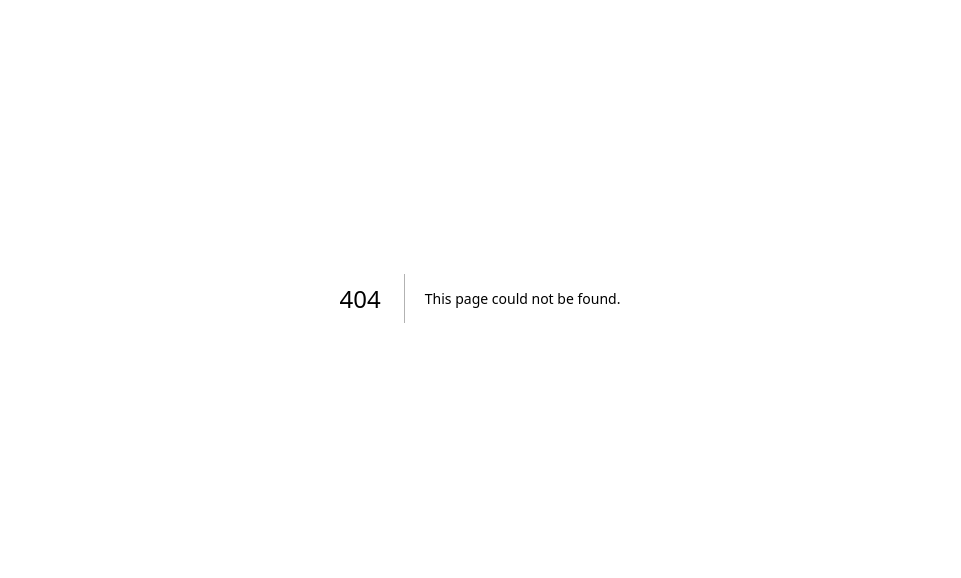
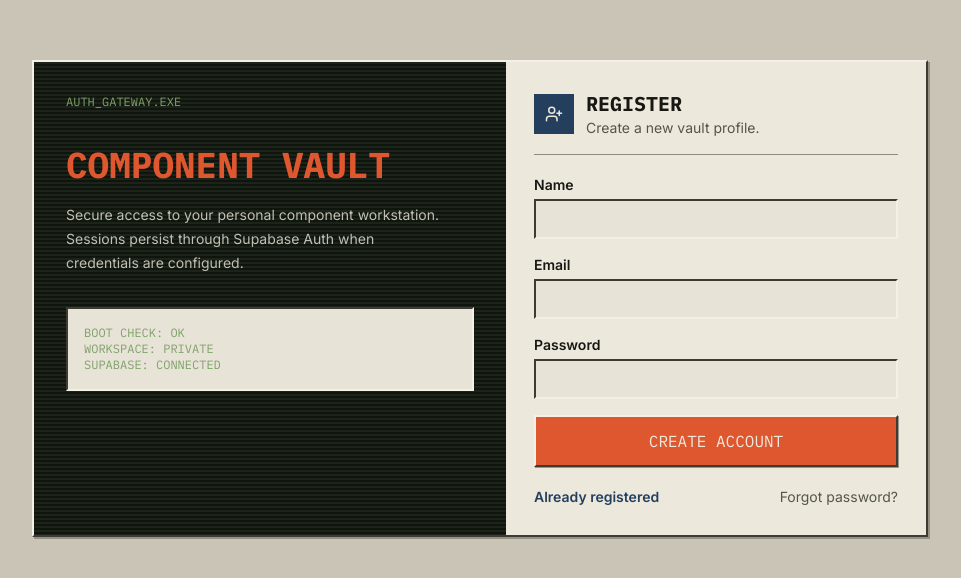
Before and after one commit to WessYu/component-vault, a Next.js app: page /register in a window 1280 px wide. Before the commit this address had no page. Shown: the part 102-680 px from the top of the page, without its empty margins (160-1121 px from the left). Built offline with nearby package versions, Linux system fonts and the light colour scheme; no server answers.

Commit message:
feat: add Supabase-ready auth flows

```diff
--- /dev/null
+++ b/src/app/login/page.tsx
@@ -0,0 +1,5 @@
+import { AuthForm } from "@/features/auth/auth-form";
+
+export default function LoginPage() {
+  return <AuthForm mode="login" />;
+}
--- /dev/null
+++ b/src/app/register/page.tsx
@@ -0,0 +1,5 @@
+import { AuthForm } from "@/features/auth/auth-form";
+
+export default function RegisterPage() {
+  return <AuthForm mode="register" />;
+}
--- /dev/null
+++ b/src/app/vault/layout.tsx
@@ -0,0 +1,5 @@
+import { ProtectedVault } from "@/features/auth/protected-vault";
+
+export default function VaultLayout({ children }: { children: React.ReactNode }) {
+  return <ProtectedVault>{children}</ProtectedVault>;
+}
--- /dev/null
+++ b/src/features/auth/auth-form.tsx
@@ -0,0 +1,133 @@
+"use client";
+
+import Link from "next/link";
+import { useRouter } from "next/navigation";
+import { zodResolver } from "@hookform/resolvers/zod";
+import { AlertTriangle, LogIn, UserPlus } from "lucide-react";
+import { useForm } from "react-hook-form";
+import { useState } from "react";
+import { getSupabaseBrowserClient, isSupabaseConfigured } from "@/lib/supabase";
+import { loginSchema, registerSchema, type LoginInput, type RegisterInput } from "./auth-schema";
+
+type AuthFormProps = {
+  mode: "login" | "register";
+};
+
+export function AuthForm({ mode }: AuthFormProps) {
+  const router = useRouter();
+  const [message, setMessage] = useState<string | null>(null);
+  const schema = mode === "login" ? loginSchema : registerSchema;
+  const form = useForm<LoginInput | RegisterInput>({
+    resolver: zodResolver(schema),
+    defaultValues:
+      mode === "login"
+        ? { email: "demo@componentvault.dev", password: "vault-demo" }
+        : { name: "", email: "", password: "" },
+  });
+
+  async function onSubmit(values: LoginInput | RegisterInput) {
+    setMessage(null);
+    const supabase = getSupabaseBrowserClient();
+
+    if (supabase) {
+      const result =
+        mode === "login"
+          ? await supabase.auth.signInWithPassword(values)
+          : await supabase.auth.signUp({
+              email: values.email,
+              password: values.password,
+              options: { data: { name: "name" in values ? values.name : "" } },
+            });
+
+      if (result.error) {
+        setMessage(result.error.message);
+        return;
+      }
+    } else {
+      window.localStorage.setItem(
+        "component-vault-demo-session",
+        JSON.stringify({
+          email: values.email,
+          name: "name" in values ? values.name : "Demo Operator",
+          createdAt: new Date().toISOString(),
+        }),
+      );
+    }
+
+    router.push("/vault");
+  }
+
+  const Icon = mode === "login" ? LogIn : UserPlus;
+
+  return (
+    <main className="min-h-dvh bg-background p-3 text-text-primary md:p-6">
+      <section className="mx-auto grid min-h-[calc(100dvh-48px)] max-w-5xl place-items-center">
+        <div className="retro-panel grid w-full max-w-4xl overflow-hidden md:grid-cols-[1fr_420px]">
+          <div className="scanline bg-terminal p-6 text-surface-light md:p-8">
+            <div className="font-tech text-xs text-green">AUTH_GATEWAY.EXE</div>
+            <h1 className="mt-8 font-tech text-4xl font-bold uppercase leading-tight text-orange">Component Vault</h1>
+            <p className="mt-4 max-w-sm text-sm leading-6 text-surface-light/80">
+              Secure access to your personal component workstation. Sessions persist through Supabase Auth when credentials are configured.
+            </p>
+            <div className="mt-8 retro-panel-inset border-green/60 bg-terminal/80 p-4 font-tech text-xs text-green">
+              <p>BOOT CHECK: OK</p>
+              <p>WORKSPACE: PRIVATE</p>
+              <p>SUPABASE: {isSupabaseConfigured ? "CONNECTED" : "DEMO FALLBACK"}</p>
+            </div>
+          </div>
+
+          <form onSubmit={form.handleSubmit(onSubmit)} className="bg-surface-light p-5 md:p-7">
+            <div className="mb-5 flex items-center gap-3 border-b border-surface-dark pb-4">
+              <span className="grid size-10 place-items-center bg-navy text-surface-light">
+                <Icon size={18} aria-hidden />
+              </span>
+              <div>
+                <h2 className="font-tech text-xl font-bold uppercase">{mode === "login" ? "LOGIN" : "REGISTER"}</h2>
+                <p className="text-sm text-text-secondary">{mode === "login" ? "Open your vault session." : "Create a new vault profile."}</p>
+              </div>
+            </div>
+
+            {mode === "register" ? (
+              <label className="mb-4 block text-sm font-semibold">
+                Name
+                <input className="retro-panel-inset mt-1 w-full bg-surface-light px-3 py-2" {...form.register("name" as keyof RegisterInput)} />
+                {"name" in form.formState.errors ? <span className="mt-1 block text-xs text-danger">{form.formState.errors.name?.message}</span> : null}
+              </label>
+            ) : null}
+
+            <label className="mb-4 block text-sm font-semibold">
+              Email
+              <input className="retro-panel-inset mt-1 w-full bg-surface-light px-3 py-2" type="email" {...form.register("email")} />
+              <span className="mt-1 block text-xs text-danger">{form.formState.errors.email?.message}</span>
+            </label>
+
+            <label className="mb-4 block text-sm font-semibold">
+              Password
+              <input className="retro-panel-inset mt-1 w-full bg-surface-light px-3 py-2" type="password" {...form.register("password")} />
+              <span className="mt-1 block text-xs text-danger">{form.formState.errors.password?.message}</span>
+            </label>
+
+            {message ? (
+              <p className="mb-4 flex items-center gap-2 border border-danger bg-danger/10 px-3 py-2 text-sm text-danger">
+                <AlertTriangle size={16} aria-hidden /> {message}
+              </p>
+            ) : null}
+
+            <button disabled={form.formState.isSubmitting} className="pressable w-full bg-orange px-4 py-3 font-tech text-sm font-bold uppercase text-surface-light">
+              {form.formState.isSubmitting ? "Checking..." : mode === "login" ? "Enter the Vault" : "Create Account"}
+            </button>
+
+            <div className="mt-5 flex items-center justify-between text-sm">
+              <Link className="font-semibold text-navy hover:underline" href={mode === "login" ? "/register" : "/login"}>
+                {mode === "login" ? "Create account" : "Already registered"}
+              </Link>
+              <button type="button" className="text-text-secondary hover:text-navy" onClick={() => setMessage("Password reset link would be sent by Supabase Auth when configured.")}>
+                Forgot password?
+              </button>
+            </div>
+          </form>
+        </div>
+      </section>
+    </main>
+  );
+}
--- /dev/null
+++ b/src/features/auth/auth-schema.ts
@@ -0,0 +1,13 @@
+import { z } from "zod";
+
+export const loginSchema = z.object({
+  email: z.email("Enter a valid email address."),
+  password: z.string().min(6, "Password must have at least 6 characters."),
+});
+
+export const registerSchema = loginSchema.extend({
+  name: z.string().min(2, "Name must have at least 2 characters."),
+});
+
+export type LoginInput = z.infer<typeof loginSchema>;
+export type RegisterInput = z.infer<typeof registerSchema>;
--- /dev/null
+++ b/src/features/auth/protected-vault.tsx
@@ -0,0 +1,44 @@
+"use client";
+
+import { useRouter } from "next/navigation";
+import { useEffect, useState } from "react";
+import { getSupabaseBrowserClient, isSupabaseConfigured } from "@/lib/supabase";
+
+export function ProtectedVault({ children }: { children: React.ReactNode }) {
+  const router = useRouter();
+  const [ready, setReady] = useState(!isSupabaseConfigured);
+
+  useEffect(() => {
+    let mounted = true;
+    async function checkSession() {
+      if (!isSupabaseConfigured) {
+        setReady(true);
+        return;
+      }
+
+      const supabase = getSupabaseBrowserClient();
+      const { data } = await supabase!.auth.getSession();
+      if (!mounted) return;
+      if (!data.session) {
+        router.replace("/login");
+        return;
+      }
+      setReady(true);
+    }
+
+    checkSession();
+    return () => {
+      mounted = false;
+    };
+  }, [router]);
+
+  if (!ready) {
+    return (
+      <main className="grid min-h-dvh place-items-center bg-background p-4">
+        <div className="retro-panel-inset bg-terminal p-5 font-tech text-green">Checking vault credentials...</div>
+      </main>
+    );
+  }
+
+  return children;
+}
```
